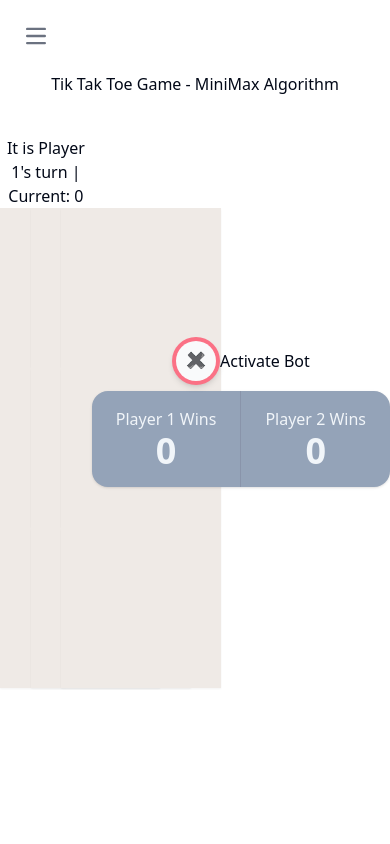
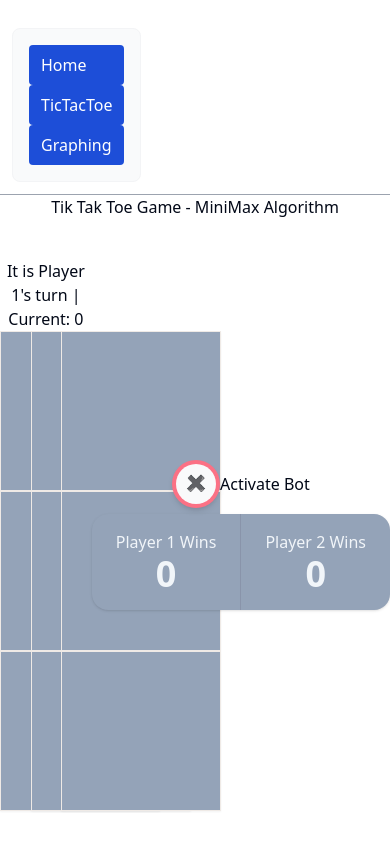
Before and after one commit to APre203/algorithm-website, a Next.js app: page / in a window 390 px wide. Built offline with nearby package versions, Linux system fonts and the light colour scheme.

Commit message:
finalized nav for now - working on graph now

```diff
--- a/components/Navbar.jsx
+++ b/components/Navbar.jsx
@@ -4,15 +4,9 @@ import Link from 'next/link'
 const Navbar = () => {
   return (
 
-    <nav className="bg-white border-gray-200 dark:bg-gray-900">
-        <div class="max-w-screen-xl flex flex-wrap items-center justify-between mx-auto p-4">
-            <button data-collapse-toggle="navbar-default" type="button" class="inline-flex items-center p-2 w-10 h-10 justify-center text-sm text-gray-500 rounded-lg md:hidden hover:bg-gray-100 focus:outline-none focus:ring-2 focus:ring-gray-200 dark:text-gray-400 dark:hover:bg-gray-700 dark:focus:ring-gray-600" aria-controls="navbar-default" aria-expanded="false">
-                <span class="sr-only">Open main menu</span>
-                <svg class="w-5 h-5" aria-hidden="true" xmlns="http://www.w3.org/2000/svg" fill="none" viewBox="0 0 17 14">
-                    <path stroke="currentColor" stroke-linecap="round" stroke-linejoin="round" stroke-width="2" d="M1 1h15M1 7h15M1 13h15"/>
-                </svg>
-            </button>
-            <div class="hidden w-full md:block md:w-auto" id="navbar-default">
+    <nav className="bg-white border-b border-gray-400 dark:bg-gray-900">
+        <div class="max-w-screen-xl flex flex-wrap items-center justify-between mx-auto p-3">
+            <div class="block w-auto">
             <ul class="font-medium flex flex-col p-4 md:p-0 mt-4 border border-gray-100 rounded-lg bg-gray-50 md:flex-row md:space-x-8 rtl:space-x-reverse md:mt-0 md:border-0 md:bg-white dark:bg-gray-800 md:dark:bg-gray-900 dark:border-gray-700">
                 <li>
                 <Link href="/" className="block py-2 px-3 text-white bg-blue-700 rounded md:bg-transparent md:text-blue-700 md:p-0 dark:text-white hover:text-blue-400 md:dark:text-blue-500 " aria-current="page">Home</Link>
--- a/components/tic/BButton.jsx
+++ b/components/tic/BButton.jsx
@@ -35,11 +35,11 @@ const BButton = (props) => {
         if (!props.isNotBot && p==1){
             // bot is active
             return (
-                <div className='btn rounded-none h-40 max-h-40 text-7xl bg-slate-40 dark:text-white dark:bg-slate-700'>{characterMap[player]}</div>
+                <div className='btn rounded-none h-40 max-h-40 text-7xl bg-slate-400 dark:text-white dark:bg-slate-700'>{characterMap[player]}</div>
               )
         }
         return (
-          <div className='btn rounded-none w-40 max-w-40 h-40 max-h-40 text-7xl bg-slate-40 dark:text-white dark:bg-slate-700' onClick={updatePlayer}>{characterMap[player]}</div>
+          <div className='btn rounded-none w-40 max-w-40 h-40 max-h-40 text-7xl bg-slate-400 dark:text-white dark:bg-slate-700' onClick={updatePlayer}>{characterMap[player]}</div>
         )
     }else{
         /*
```
